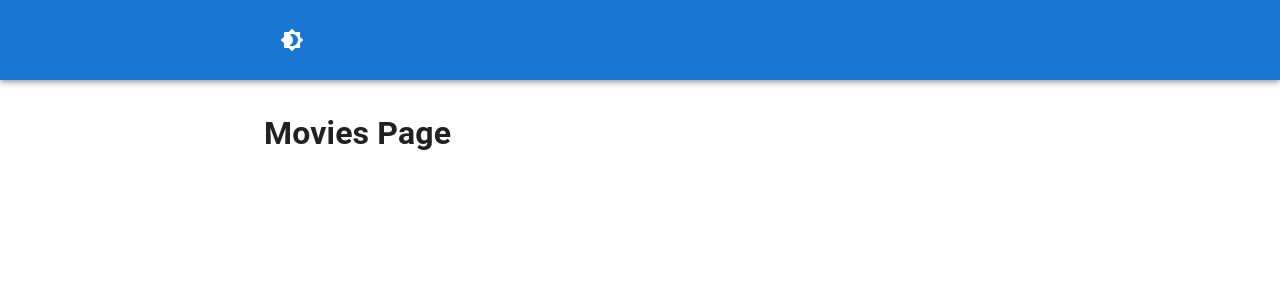
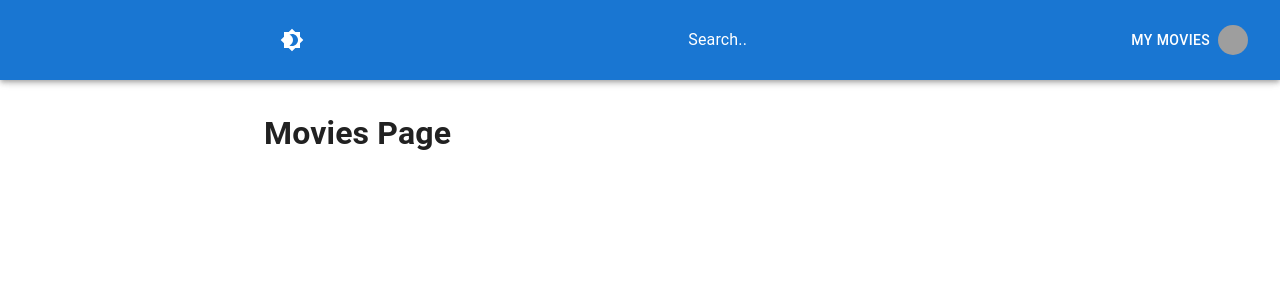
Before and after one commit to antoniomorabito/movie-react, a React (Create React App) app: page / in a window 1280 px wide. Shown: the top 300 px of the page. Built offline with nearby package versions, Linux system fonts and the light colour scheme; grey boxes are pictures that could not be loaded.

Commit message:
Navbar layouting

```diff
--- a/src/components/NavBar/NavBar.jsx
+++ b/src/components/NavBar/NavBar.jsx
@@ -3,12 +3,15 @@ import { AppBar, IconButton, Toolbar, Drawer, Button, Avatar, useMediaQuery } fr
 import { Menu, AccountCircle, Brightness4, Brightness7 } from '@mui/icons-material';
 import useStyles from './navstyles';
 import { useTheme } from '@mui/material/styles';
+import { Link } from 'react-router-dom';
+
 
 const NavBar = () => {
 
     const classes = useStyles();
     const isMobile = useMediaQuery('(max-width:600px)');
     const theme = useTheme();
+    const isAuthenticated = true;
     return (
         <>
            <AppBar position='fixed'>
@@ -27,7 +30,32 @@ const NavBar = () => {
             <IconButton color='inherit' sx={{ ml:1 }} onClick={() => {}}>
                 {theme.palette.mode === 'dark' ? <Brightness7/> : <Brightness4/>}
             </IconButton>
+{!isMobile && 'Search..'}
 
+            <div>
+                {!isAuthenticated ? (
+                    <Button color='inherit' onClick={() => {}}>
+                        Login &nbsp; <AccountCircle />
+                    </Button>
+                ) : (
+                    <Button
+                        color='inherit'
+                        component={Link}
+                        to={`/profile/:id`}
+                        className={classes.linkButton}
+                        onClick={() => {}}
+                    >
+                        {!isMobile && <> My Movies &nbsp; </>}
+                        <Avatar
+                            style={{ width: 30, height:30}}
+                            alt='Profile Image'
+                            src='https://c8.alamy.com/comp/2G7FT9E/default-avatar-photo-placeholder-grey-profile-picture-icon-man-in-t-shirt-2G7FT9E.jpg'
+                         />
+
+                    </Button>
+                )}
+            </div>
+            {isMobile && 'Search..'}
             </Toolbar>
            </AppBar>
         </>
--- a/src/components/NavBar/navstyles.js
+++ b/src/components/NavBar/navstyles.js
@@ -17,5 +17,11 @@ export default makeStyles((theme) => ({
             display: 'none'
         }
     },
+     linkButton: {
+        '&:hover': {
+            color: 'white !important',
+            textDecoration: 'none'
+        }
+    }
 
 }));
```
